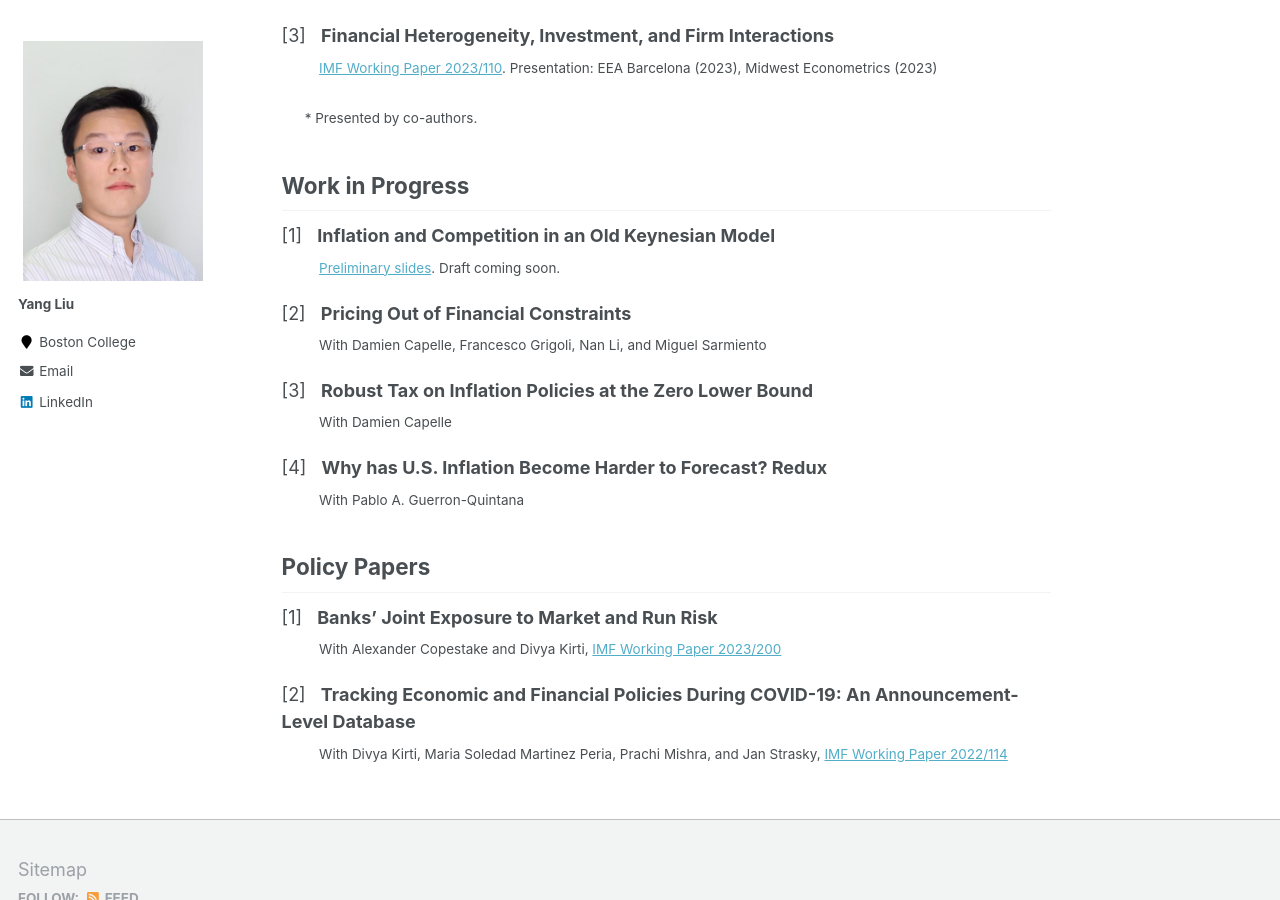
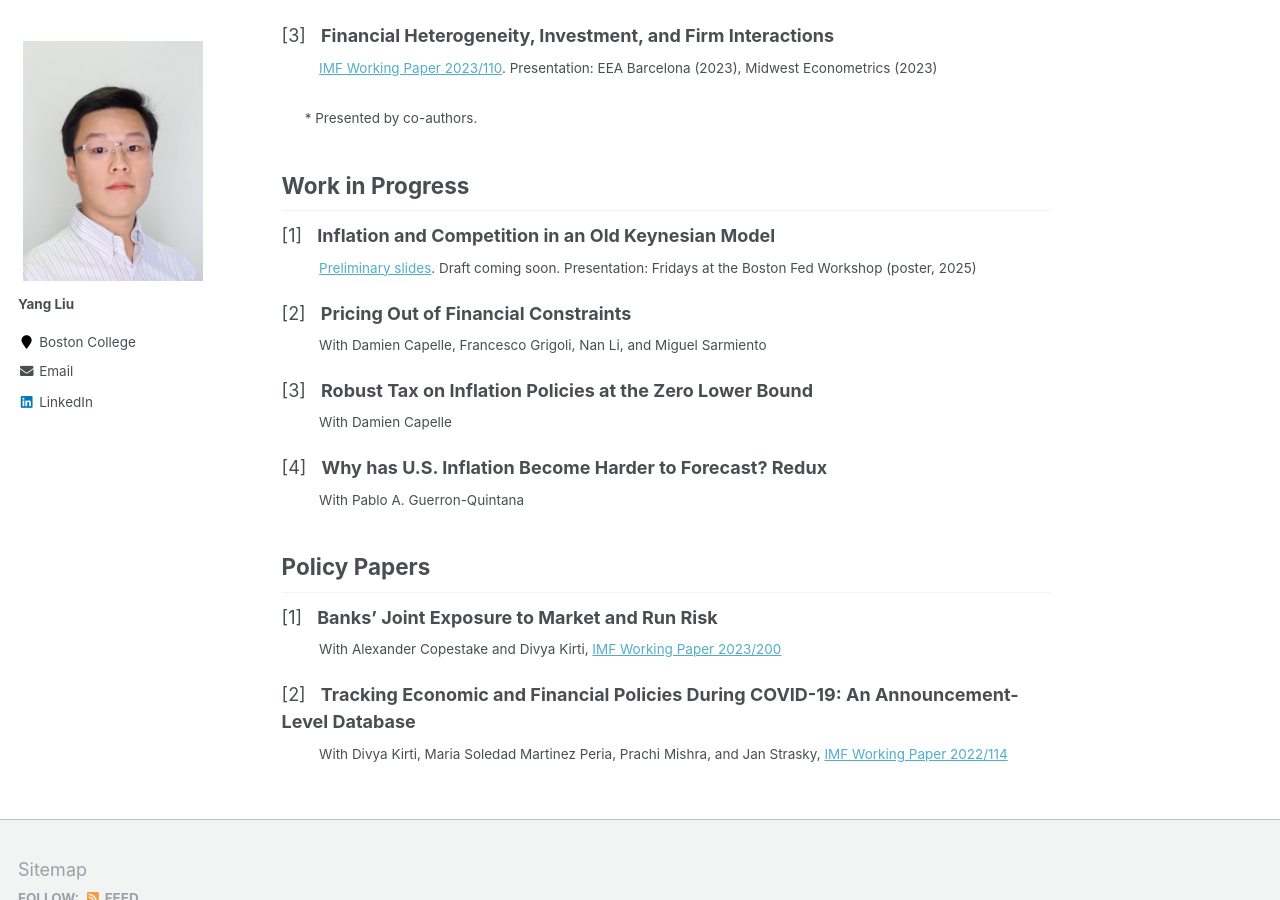
Before and after one commit to yangliu-95/yangliu-95.github.io, a Jekyll site: the page built from _pages/home.md, in a window 1280 px wide and 900 px high, scrolled down 597 px. Built offline with Jekyll 4.4.1, drawn with Linux system fonts in a browser that asks for light colours.

Commit message:
Update home.md

```diff
--- a/_pages/home.md
+++ b/_pages/home.md
@@ -31,7 +31,7 @@ I am a Ph.D. student in Economics at Boston College. I share my research work an
 ## Work in Progress
 
 [1] &nbsp; **Inflation and Competition in an Old Keynesian Model**  <br>
-<sub> &emsp;&emsp;&ensp; [Preliminary slides](files/OK_Model_Sep_2025_v1.pdf). Draft coming soon. </sub>
+<sub> &emsp;&emsp;&ensp; [Preliminary slides](files/OK_Model_Sep_2025_v1.pdf). Draft coming soon. Presentation: Fridays at the Boston Fed Workshop (poster, 2025) </sub>
 
 [2] &nbsp; **Pricing Out of Financial Constraints**  <br>
 <sub> &emsp;&emsp;&ensp;  With Damien Capelle, Francesco Grigoli, Nan Li, and Miguel Sarmiento </sub>
```
